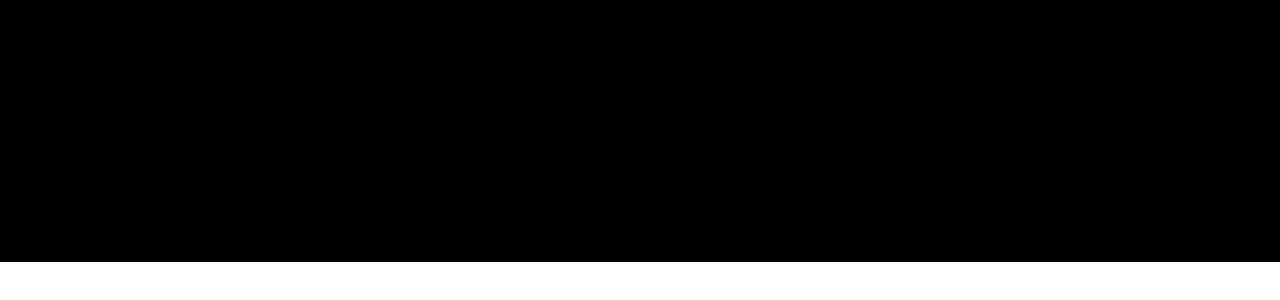
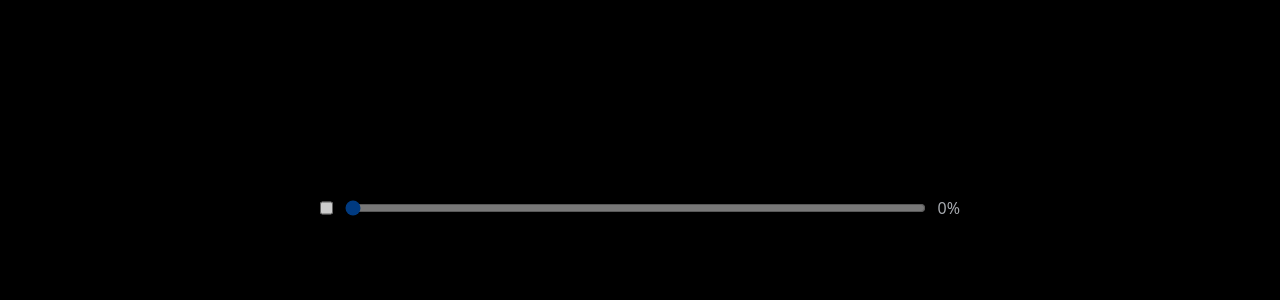
Before and after one commit to Himanshu-Lilhore/test-react-ts-tailwind, a React (Vite) app: page / in a window 1280 px wide. Shown: the part 538-838 px from the top of the page. Before the commit the page ends 800 px from the top, so only its background shows below. Built offline with nearby package versions, Linux system fonts and the light colour scheme.

Commit message:
Added manual slider to the ambitio animation

```diff
--- a/src/App.tsx
+++ b/src/App.tsx
@@ -2,8 +2,8 @@
 
 export default function App() {
     return (
-        <div className="w-full h-screen bg-black flex items-center justify-center">
-            <div className="size-[50%]  overflow-none">
+        <div className="w-full h-[110vh] bg-black flex items-center justify-center">
+            <div className="size-[50%]">
                 <AmbitioSvgAni />
             </div>
         </div>
--- a/src/components/AmbitioSvgAni.tsx
+++ b/src/components/AmbitioSvgAni.tsx
@@ -20,9 +20,10 @@
     const lastUpdateTime = useRef(Date.now());
     const [lengths, setLengths] = useState(Array(pathsData.length).fill(1));
     const pathRefs = useRef<(SVGPathElement | null)[]>([]);
-    const progressVariable = 0.02
-    const timeBwFrames = 41  // 41ms for 24fps
-    const pauseTime = 1500   // 2 sec
+    const [manualControl, setManualControl] = useState(false);
+    const progressVariable = 0.02;
+    const timeBwFrames = 41; // 41ms for 24fps
+    const pauseTime = 1500; // 2 sec
 
     useEffect(() => {
         const newLengths = pathRefs.current.map((ref) => ref?.getTotalLength() || 1);
@@ -30,7 +31,11 @@
     }, []);
 
     useEffect(() => {
+        let frameId: number | null = null;
+        let timeoutId: ReturnType<typeof setTimeout> | null = null;
+
         const tickReverse = () => {
+            if (manualControl) return;
             const currTime = Date.now();
             let isCompleted = false;
             if (currTime - lastUpdateTime.current > timeBwFrames) {
@@ -40,18 +45,20 @@
                 });
                 lastUpdateTime.current = currTime;
             }
-            if (!isCompleted) requestAnimationFrame(tickReverse);
+            if (!isCompleted) frameId = requestAnimationFrame(tickReverse);
             else {
                 pause(false);
             }
         };
-        const pause = (rev:boolean) => {
-            setTimeout(() => {
-                if(rev) tickReverse();
-                else tick();
+        const pause = (rev: boolean) => {
+            timeoutId = setTimeout(() => {
+                if (manualControl) return;
+                if (rev) frameId = requestAnimationFrame(tickReverse);
+                else frameId = requestAnimationFrame(tick);
             }, pauseTime);
         };
         const tick = () => {
+            if (manualControl) return;
             const currTime = Date.now();
             let isCompleted = false;
             if (currTime - lastUpdateTime.current > timeBwFrames) {
@@ -61,13 +68,21 @@
                 });
                 lastUpdateTime.current = currTime;
             }
-            if (!isCompleted) requestAnimationFrame(tick);
+            if (!isCompleted) frameId = requestAnimationFrame(tick);
             else {
                 pause(true);
             }
         };
-        tick();
-    }, []);
+
+        if (!manualControl) {
+            frameId = requestAnimationFrame(tick);
+        }
+
+        return () => {
+            if (frameId != null) cancelAnimationFrame(frameId);
+            if (timeoutId != null) clearTimeout(timeoutId);
+        };
+    }, [manualControl]);
 
     const paths = pathsData.map((d, i) => (
         <path
@@ -87,8 +102,31 @@
     ));
 
     return (
-        <svg viewBox="-2 -2 99 24" fill="none" xmlns="http://www.w3.org/2000/svg">
-            {paths}
-        </svg>
+        <>
+            {/* SVG  */}
+            <svg viewBox="-2 -2 99 24" fill="none" xmlns="http://www.w3.org/2000/svg">
+                {paths}
+            </svg>
+
+            {/* Controls  */}
+            <div className="mt-[28vw] flex gap-3 bg-black">
+                <input
+                    type="checkbox"
+                    checked={manualControl}
+                    onChange={() => setManualControl((prev) => !prev)}
+                    className="opacity-80"
+                />{" "}
+                <input
+                    type="range"
+                    min={0}
+                    max={1}
+                    step={0.01}
+                    value={progress}
+                    onChange={(e) => setProgress(parseFloat(e.target.value))}
+                    className="w-full grow opacity-50 hover:opacity-75"
+                />
+                <div className="text-gray-300 opacity-80">{(progress * 100).toFixed(0)}%</div>
+            </div>
+        </>
     );
 }
```
